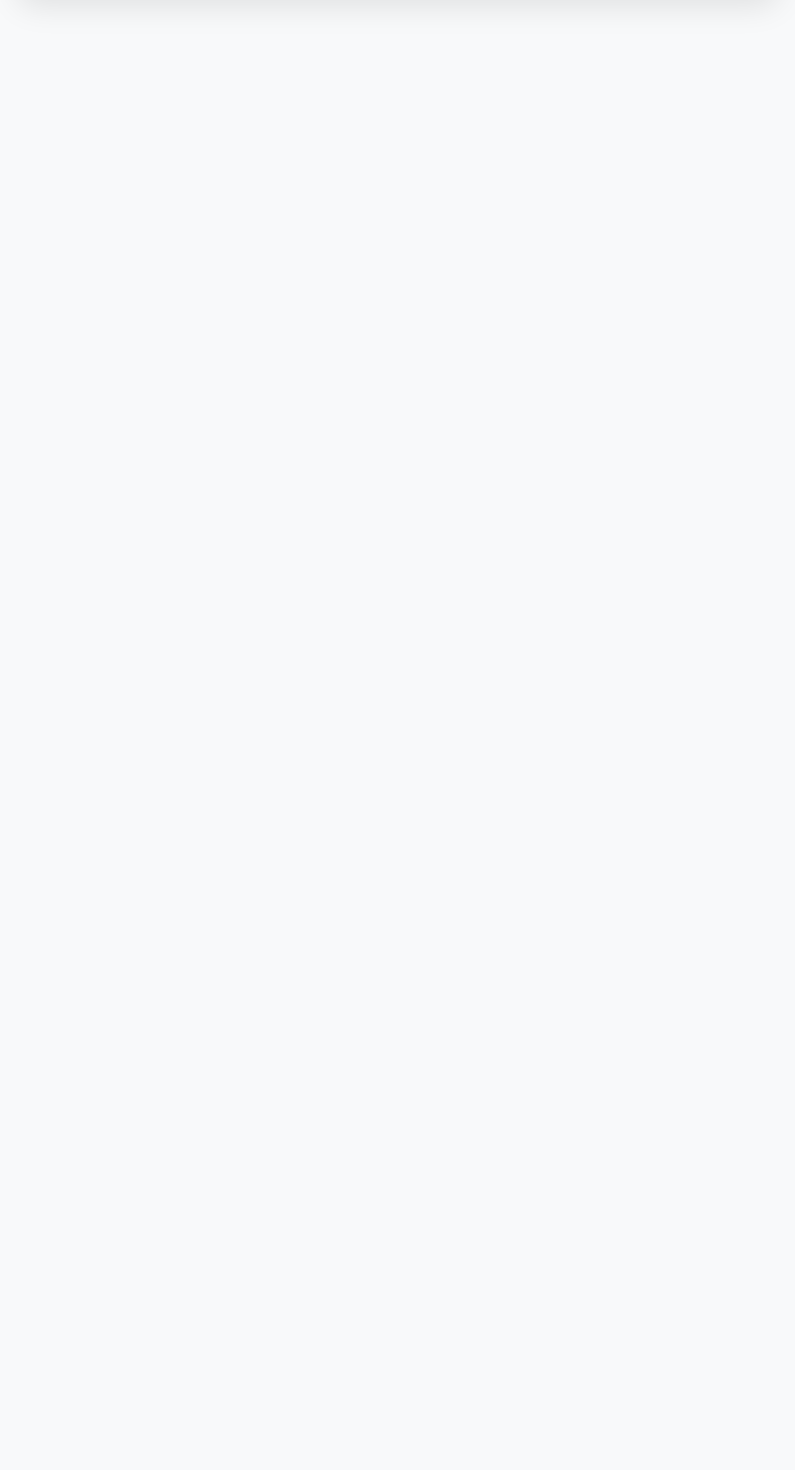
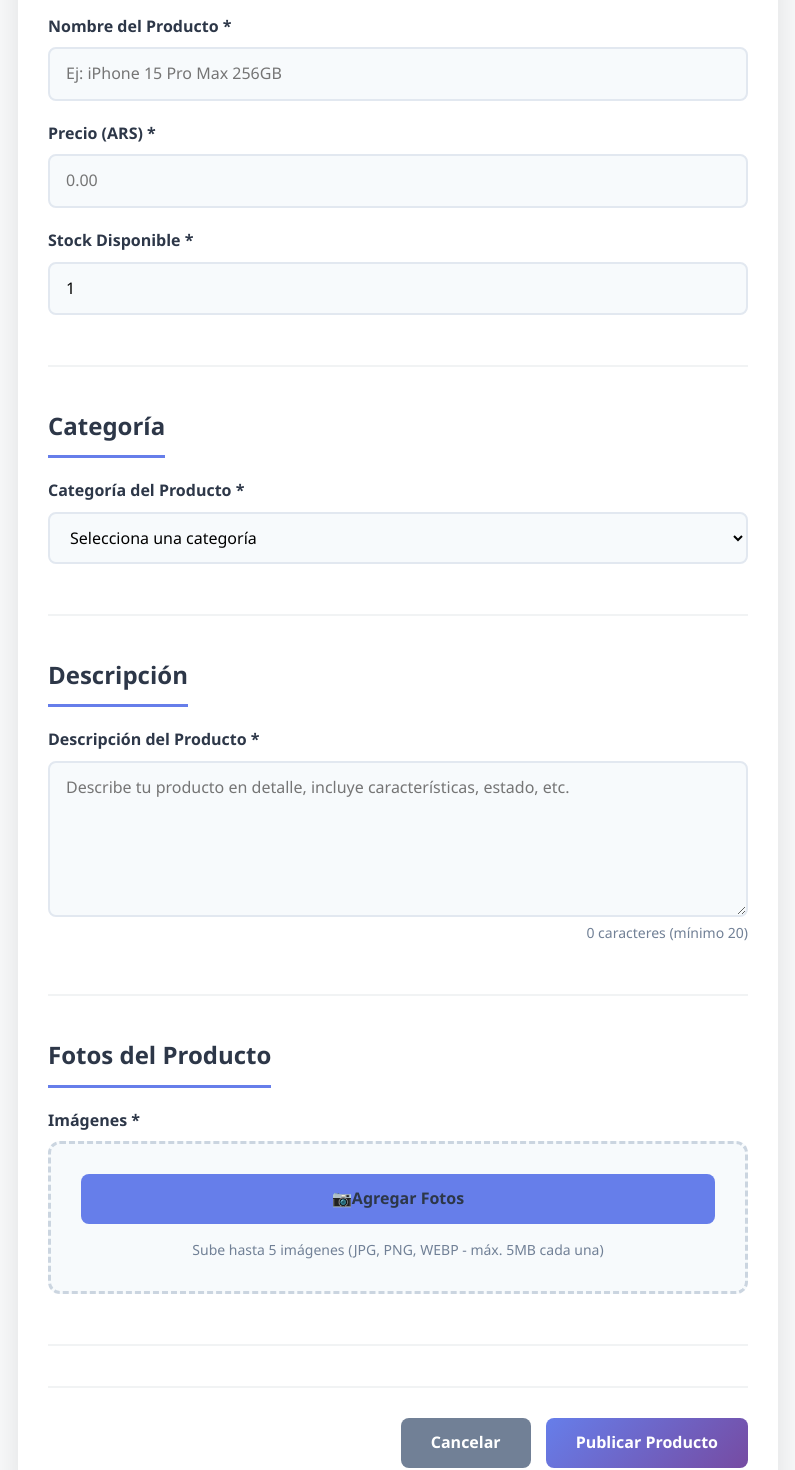
Before and after one commit to luislacoste/API-2025-Grupo-6, a React (Vite) app in the folder tpo1/: page /create-listing in a window 1280 px wide. Shown: the part 380-1850 px from the top of the page, without its empty margins (242-1037 px from the left). Before the commit the page ends 870 px from the top, so only its background shows below. Built offline with nearby package versions, Linux system fonts and the light colour scheme; data requests are answered from the project's data file; sample sign-in values are in the browser's storage.

Commit message:
listing going bak :)

```diff
--- a/tpo1/src/pages/CreateListing.jsx
+++ b/tpo1/src/pages/CreateListing.jsx
@@ -184,15 +184,188 @@ const CreateListing = () => {
 
       {/* Formulario principal */}
       <form onSubmit={handleSubmit} className="create-listing-form">
-        {/* Sección de información básica (nombre, precio, stock) */}
-        ...
-        {/* Sección de categoría */}
-        ...
-        {/* Sección de descripción */}
-        ...
-        {/* Sección de imágenes */}
-        ...
-        {/* Botones de acción (cancelar y publicar) */}
+        {/* Información básica */}
+        <div className="form-section">
+          <h2>Información del Producto</h2>
+
+          <div className="form-group">
+            <label htmlFor="name">Nombre del Producto *</label>
+            <input
+              type="text"
+              id="name"
+              name="name"
+              value={formData.name}
+              onChange={handleInputChange}
+              placeholder="Ej: iPhone 15 Pro Max 256GB"
+              className={errors.name ? 'error' : ''}
+            />
+            {errors.name && <span className="error-message">{errors.name}</span>}
+          </div>
+
+          <div className="form-group">
+            <label htmlFor="price">Precio (ARS) *</label>
+            <input
+              type="number"
+              id="price"
+              name="price"
+              value={formData.price}
+              onChange={handleInputChange}
+              placeholder="0.00"
+              min="0"
+              step="0.01"
+              className={errors.price ? 'error' : ''}
+            />
+            {errors.price && <span className="error-message">{errors.price}</span>}
+          </div>
+
+          <div className="form-group">
+            <label htmlFor="stock">Stock Disponible *</label>
+            <input
+              type="number"
+              id="stock"
+              name="stock"
+              value={formData.stock}
+              onChange={handleInputChange}
+              min="0"
+              className={errors.stock ? 'error' : ''}
+            />
+            {errors.stock && <span className="error-message">{errors.stock}</span>}
+          </div>
+        </div>
+
+        {/* Categoría */}
+        <div className="form-section">
+          <h2>Categoría</h2>
+
+          <div className="form-group">
+            <label htmlFor="category">Categoría del Producto *</label>
+            <select
+              id="category"
+              onChange={handleCategoryChange}
+              value={showNewCategory ? 'nueva' : formData.category}
+              className={errors.category ? 'error' : ''}
+            >
+              <option value="">Selecciona una categoría</option>
+              {categories.map(category => (
+                <option key={category.id} value={category.name}>
+                  {category.name}
+                </option>
+              ))}
+              <option value="nueva">+ Crear nueva categoría</option>
+            </select>
+            {errors.category && <span className="error-message">{errors.category}</span>}
+          </div>
+
+          {showNewCategory && (
+            <div className="form-group">
+              <label htmlFor="newCategory">Nueva Categoría</label>
+              <input
+                type="text"
+                id="newCategory"
+                name="newCategory"
+                value={formData.newCategory}
+                onChange={handleInputChange}
+                placeholder="Nombre de la nueva categoría"
+                className={errors.category ? 'error' : ''}
+              />
+            </div>
+          )}
+        </div>
+
+        {/* Descripción */}
+        <div className="form-section">
+          <h2>Descripción</h2>
+
+          <div className="form-group">
+            <label htmlFor="description">Descripción del Producto *</label>
+            <textarea
+              id="description"
+              name="description"
+              value={formData.description}
+              onChange={handleInputChange}
+              placeholder="Describe tu producto en detalle, incluye características, estado, etc."
+              rows="5"
+              className={errors.description ? 'error' : ''}
+            />
+            <div className="char-count">
+              {formData.description.length} caracteres (mínimo 20)
+            </div>
+            {errors.description && <span className="error-message">{errors.description}</span>}
+          </div>
+        </div>
+
+        {/* Imágenes */}
+        <div className="form-section">
+          <h2>Fotos del Producto</h2>
+
+          <div className="form-group">
+            <label htmlFor="images">Imágenes *</label>
+            <div className="image-upload-area">
+              <input
+                type="file"
+                id="images"
+                multiple
+                accept="image/*"
+                onChange={handleImageUpload}
+                style={{ display: 'none' }}
+              />
+              <label htmlFor="images" className="upload-button">
+                <span>📷</span>
+                Agregar Fotos
+              </label>
+              <p className="upload-help">
+                Sube hasta 5 imágenes (JPG, PNG, WEBP - máx. 5MB cada una)
+              </p>
+            </div>
+            {errors.images && <span className="error-message">{errors.images}</span>}
+
+            {/* Previsualización de imágenes */}
+            {imagePreviews.length > 0 && (
+              <div className="image-previews">
+                {imagePreviews.map((preview, index) => (
+                  <div key={index} className="image-preview">
+                    <img src={preview.url} alt={`Preview ${index + 1}`} />
+                    <button
+                      type="button"
+                      onClick={() => removeImage(index)}
+                      className="remove-image"
+                    >
+                      ✕
+                    </button>
+                    {index === 0 && (
+                      <span className="main-image-badge">Principal</span>
+                    )}
+                  </div>
+                ))}
+              </div>
+            )}
+          </div>
+        </div>
+
+        {/* Error general */}
+        {errors.submit && (
+          <div className="error-message submit-error">
+            {errors.submit}
+          </div>
+        )}
+
+        {/* Botones */}
+        <div className="form-actions">
+          <button
+            type="button"
+            onClick={() => navigate('/')}
+            className="cancel-button"
+          >
+            Cancelar
+          </button>
+          <button
+            type="submit"
+            disabled={loading}
+            className="submit-button"
+          >
+            {loading ? 'Publicando...' : 'Publicar Producto'}
+          </button>
+        </div>
       </form>
     </div>
   );
```
